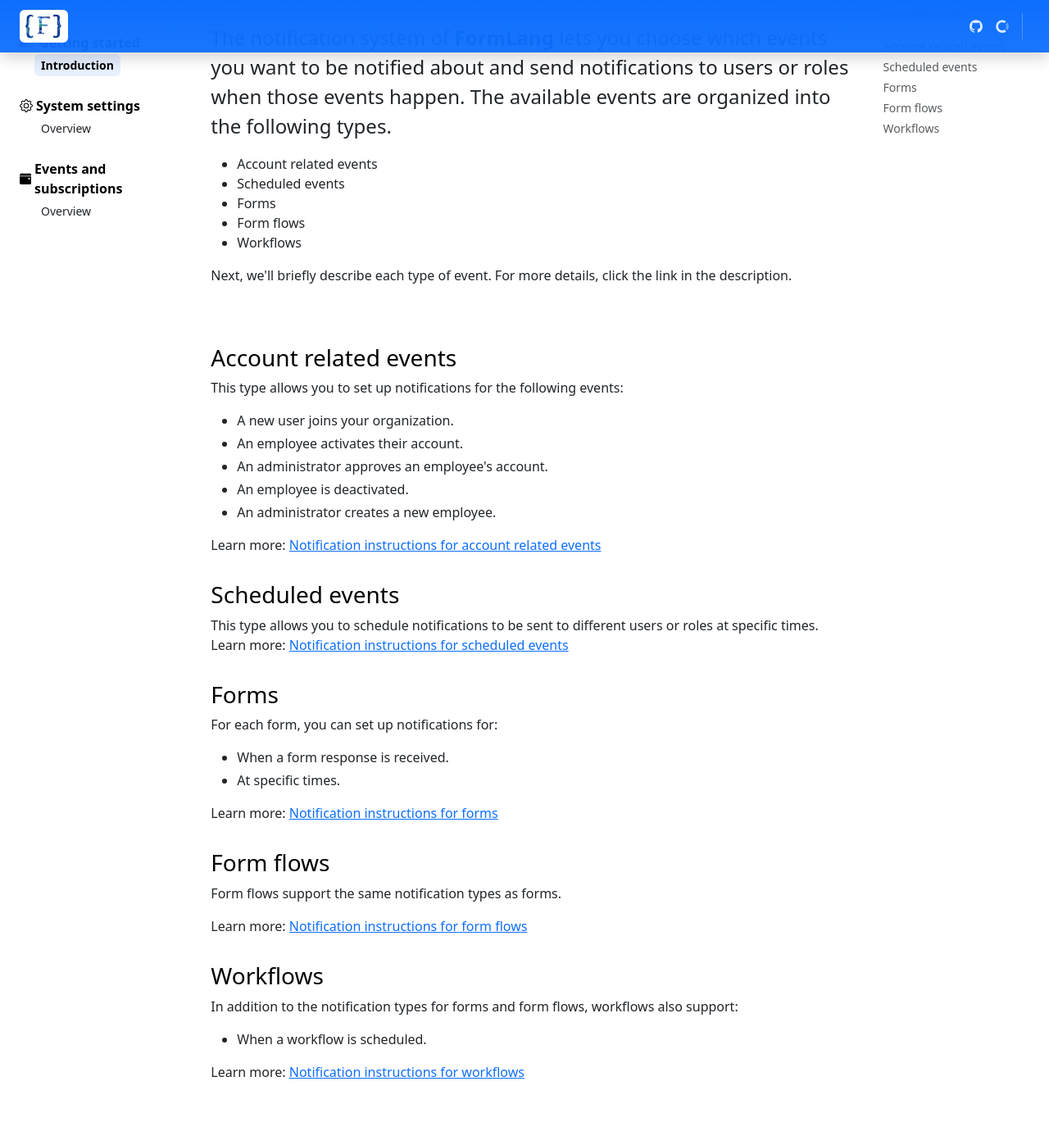
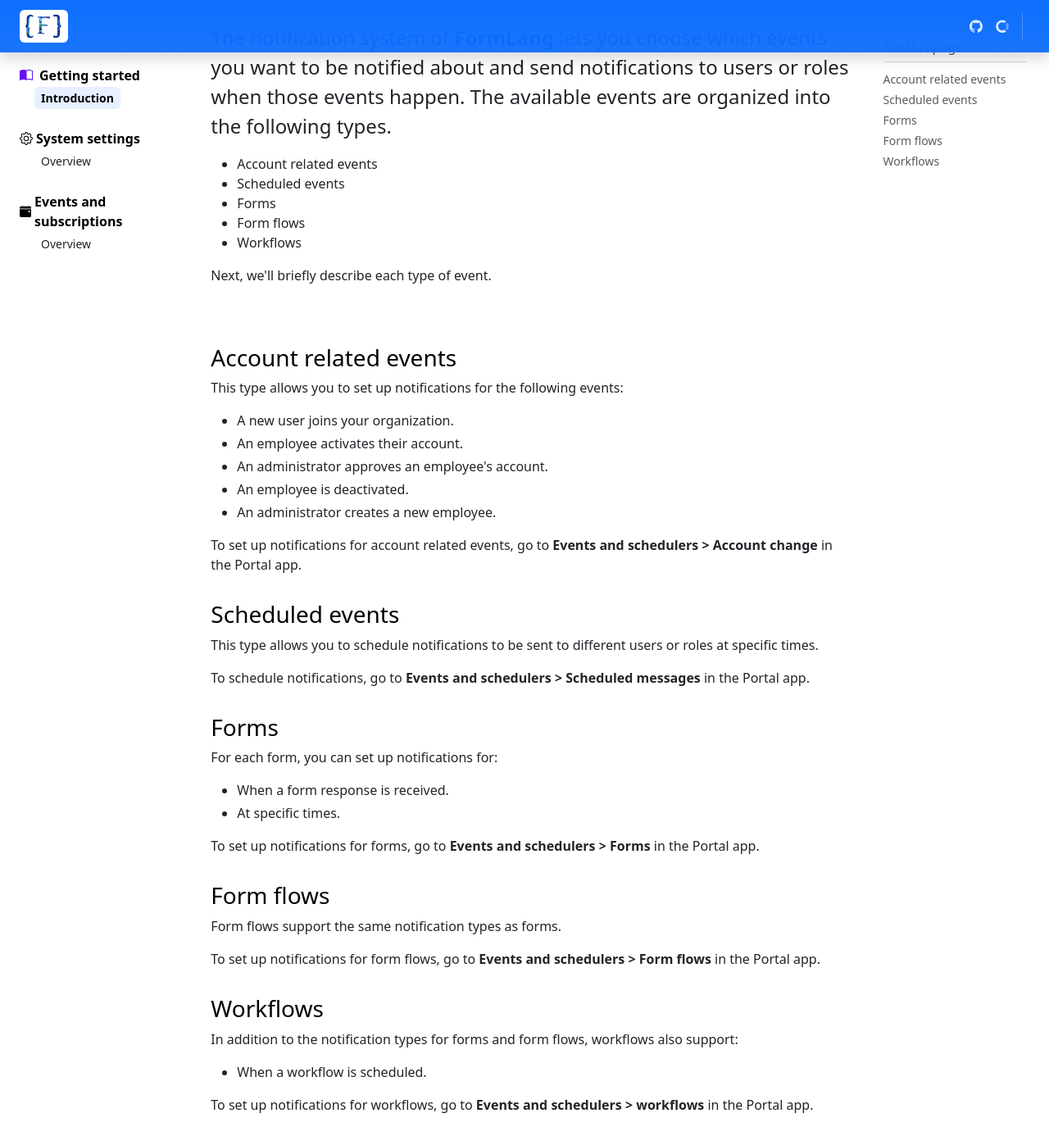
Before and after one commit to formlang/formlang-help, a Jekyll site: the page built from _pages/events-and-subscriptions/overview.html, in a window 1280 px wide and 1400 px high, scrolled down 158 px. Shown: the top 1397 px of the window at 82% size. Built offline with Jekyll 4.4.1, drawn with Linux system fonts in a browser that asks for light colours; comment, search, counter and statistics services are not loaded; before the commit the page ends 1518 px from its top, so only the background shows below that.

Commit message:
Refine events and subscriptions

```diff
--- a/_pages/events-and-subscriptions/overview.html
+++ b/_pages/events-and-subscriptions/overview.html
@@ -32,7 +32,7 @@
     </ul>
 
     <p>
-        Next, we'll briefly describe each type of event. For more details, click the link in the description.
+        Next, we'll briefly describe each type of event. <!-- todo: For more details, click the link in the description. -->
     </p>
 
 </div>
@@ -97,18 +97,32 @@
     </ul>
 
     <p>
-        Learn more: <a href="#">Notification instructions for account related events</a>
+        To set up notifications for account related events,
+        go to <b>Events and schedulers > Account change</b> in
+        the Portal app.
     </p>
-
+    <!-- <p>
+         Learn more: <a href="#">Notification instructions for account related events</a>
+         </p>
+    -->
 
     <h3 id="scheduled-events">Scheduled events</h3>
 
     <p>
         This type allows you to schedule notifications to be sent to
         different users or roles at specific times.
-        Learn more: <a href="#">Notification instructions for scheduled events</a>
     </p>
 
+    <p>
+        To schedule notifications,
+        go to <b>Events and schedulers > Scheduled messages</b> in
+        the Portal app.
+    </p>
+
+    <!-- <p>
+         Learn more: <a href="#">Notification instructions for scheduled events</a>
+         </p>
+    -->
     <h3 id="forms">Forms</h3>
 
     <p>
@@ -122,8 +136,14 @@
     </ul>
 
     <p>
-        Learn more: <a href="#">Notification instructions for forms</a>
+        To set up notifications for forms,
+        go to <b>Events and schedulers > Forms</b> in
+        the Portal app.
     </p>
+
+    <!-- <p>
+         Learn more: <a href="#">Notification instructions for forms</a>
+         </p> -->
 
     <h3 id="form-flows">Form flows</h3>
 
@@ -132,8 +152,14 @@
     </p>
 
     <p>
-        Learn more: <a href="#">Notification instructions for form flows</a>
+        To set up notifications for form flows,
+        go to <b>Events and schedulers > Form flows</b> in
+        the Portal app.
     </p>
+
+    <!-- <p>
+         Learn more: <a href="#">Notification instructions for form flows</a>
+         </p> -->
 
     <h3 id="workflows">Workflows</h3>
 
@@ -146,7 +172,12 @@
     </ul>
 
     <p>
-        Learn more: <a href="#">Notification instructions for workflows</a>
+        To set up notifications for workflows,
+        go to <b>Events and schedulers > workflows</b> in
+        the Portal app.
     </p>
+    <!-- <p>
+         Learn more: <a href="#">Notification instructions for workflows</a>
+         </p> -->
 
 </div>
```
Also changed, not shown: 1 other file.
